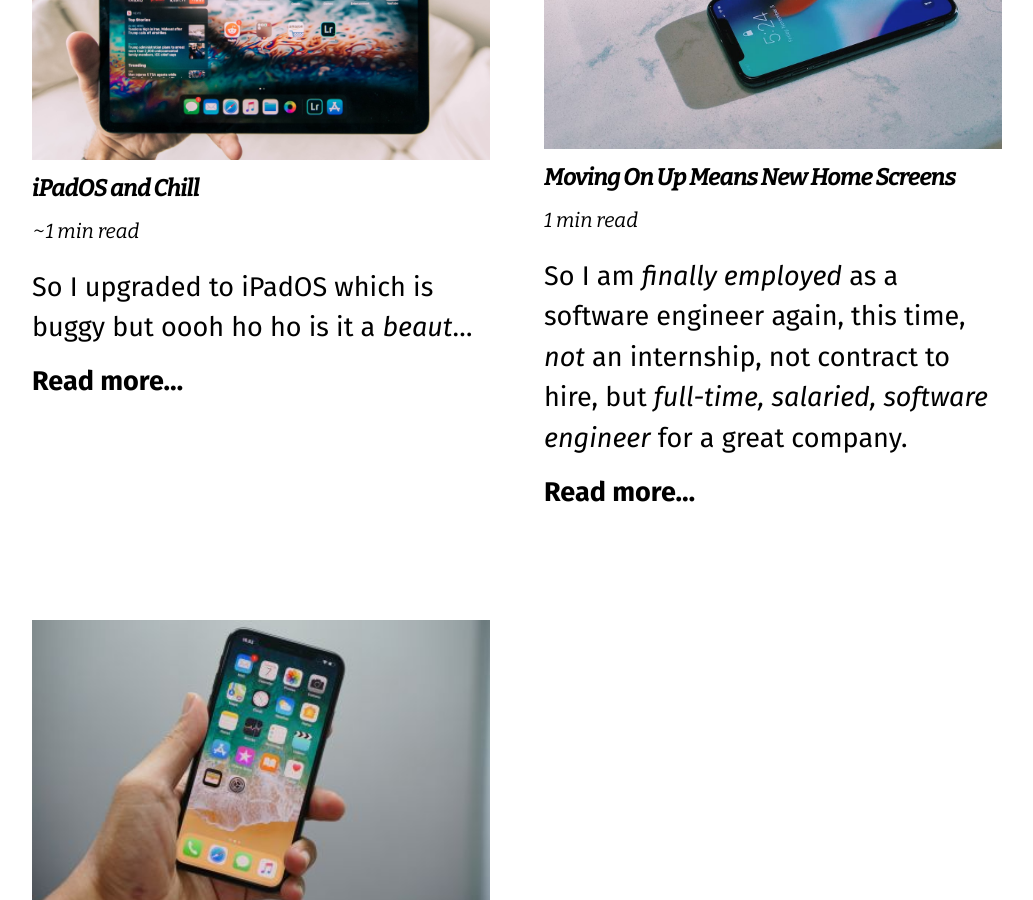
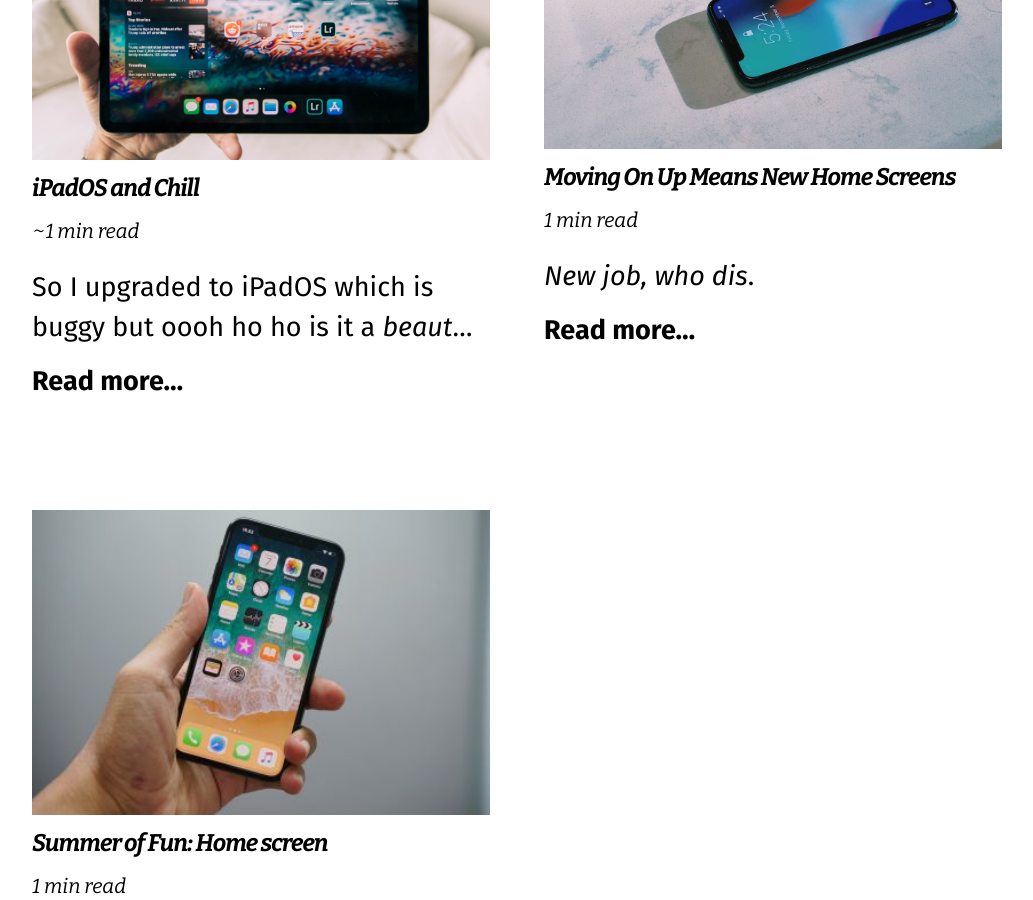
Before and after one commit to bryanbraun/tiffany.blog, a Jekyll site: the page built from home-screens.md, in a window 1280 px wide and 900 px high, scrolled down 1018 px. Shown: the whole window, without its empty margins (123-1156 px from the left). Built offline with Jekyll 4.4.1, drawn with Linux system fonts in a browser that asks for light colours; nearby versions of some CDN libraries.

Commit message:
Update something

```diff
--- a/_homescreens/moving-on-up-means-new-home-screens.md
+++ b/_homescreens/moving-on-up-means-new-home-screens.md
@@ -4,6 +4,8 @@ image:
   path: https://res.cloudinary.com/thatmacnerd/image/upload/v1562469066/Homescreens/koby-kelsey-CrE4LzakN8Y-unsplash-1.jpg
   thumbnail: /images/iphone-july-thumb.jpg
 ---
+
+*New job, who dis*.
 
 So I am *finally employed* as a software engineer again, this time, *not* an internship, not contract to hire, but *full-time, salaried, software engineer* for a great company.
 
```
